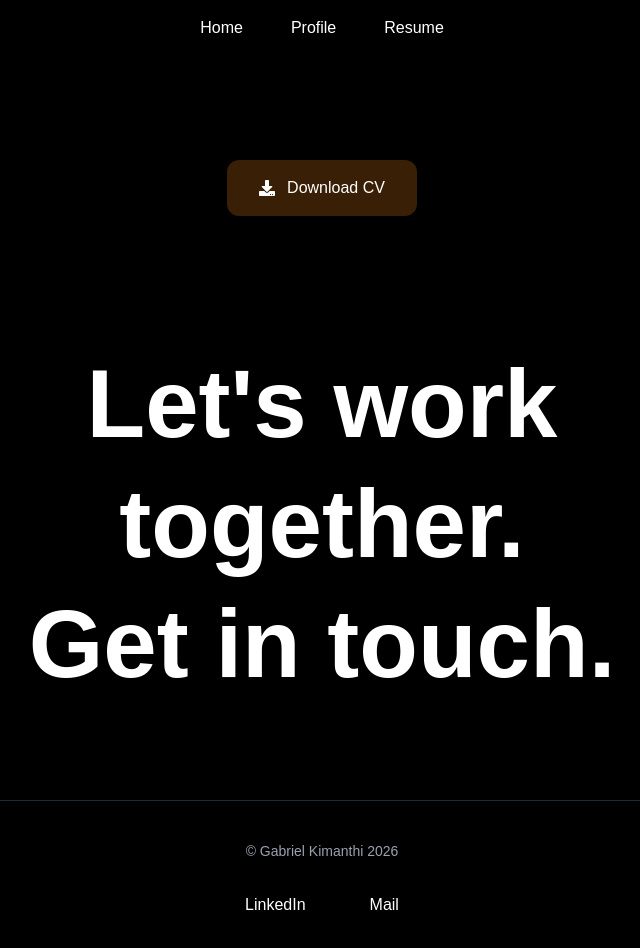
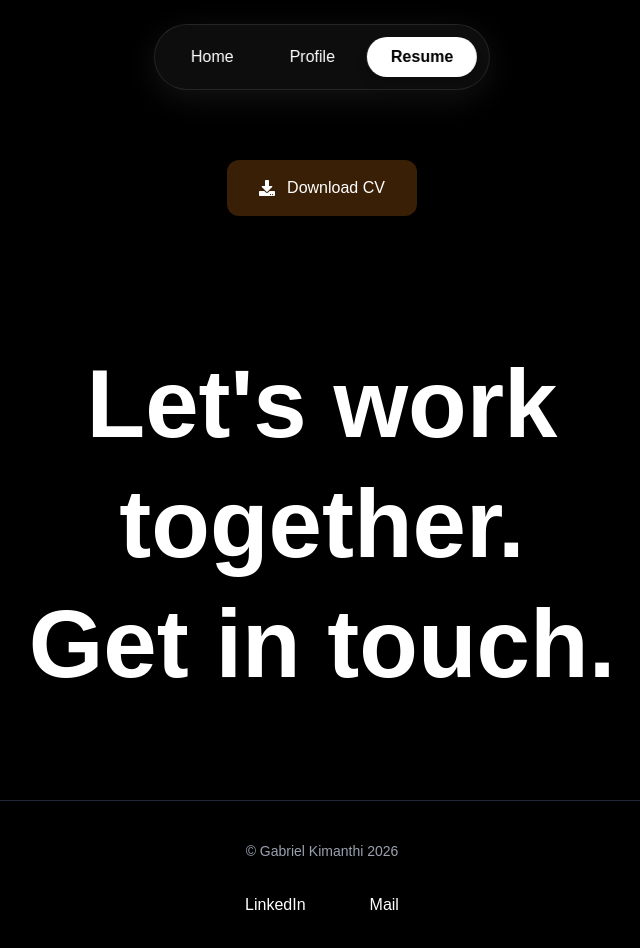
Before and after one commit to Gabriel-project39/My-Portfolio, a React (Vite) app: page /resume in a window 1280 px wide. Shown: the top 948 px of the page, without its empty margins (318-958 px from the left). Built offline with nearby package versions, Linux system fonts and the light colour scheme.

Commit message:
nav bar update

```diff
--- a/src/Navbar.jsx
+++ b/src/Navbar.jsx
@@ -1,40 +1,60 @@
-import { Link } from "react-router-dom";
+import { NavLink } from "react-router-dom";
 
-export default function Navbar() {
+function Navbar() {
   return (
-    <nav className="fixed top-0 left-0 w-full z-[9999] bg-black/50 backdrop-blur-md">
-      <div className="max-w-7xl mx-auto px-6 py-4">
-        <ul className="flex justify-center items-center gap-12 text-white font-medium">
-
-          <li>
-            <Link
+    <nav className="fixed top-6 left-1/2 -translate-x-1/2 z-50">
+      <div
+        className="
+          flex items-center gap-2
+          px-3 py-3
+          rounded-full
+          border border-white/10
+          bg-white/5
+          backdrop-blur-xl
+          shadow-[0_8px_32px_rgba(255,255,255,0.08)]
+        "
+      >
+        <NavLink
           to="/"
-              className="hover:text-gray-300 transition duration-300"
+          className={({ isActive }) =>
+            `px-6 py-2 rounded-full transition-all duration-300 ${
+              isActive
+                ? "bg-white text-black font-semibold shadow-lg"
+                : "text-white hover:bg-white/10 hover:scale-105"
+            }`
+          }
         >
           Home
-            </Link>
-          </li>
+        </NavLink>
 
-          <li>
-            <Link
+        <NavLink
           to="/profile"
-              className="hover:text-gray-300 transition duration-300"
+          className={({ isActive }) =>
+            `px-6 py-2 rounded-full transition-all duration-300 ${
+              isActive
+                ? "bg-white text-black font-semibold shadow-lg"
+                : "text-white hover:bg-white/10 hover:scale-105"
+            }`
+          }
         >
           Profile
-            </Link>
-          </li>
+        </NavLink>
 
-          <li>
-            <a
-              href="/resume"
-              className="hover:text-gray-300 transition duration-300"
+        <NavLink
+          to="/resume"
+          className={({ isActive }) =>
+            `px-6 py-2 rounded-full transition-all duration-300 ${
+              isActive
+                ? "bg-white text-black font-semibold shadow-lg"
+                : "text-white hover:bg-white/10 hover:scale-105"
+            }`
+          }
         >
           Resume
-            </a>
-          </li>
-
-        </ul>
+        </NavLink>
       </div>
     </nav>
   );
 }
+
+export default Navbar;
```
Lines whose indentation alone changed are shown as unchanged.
